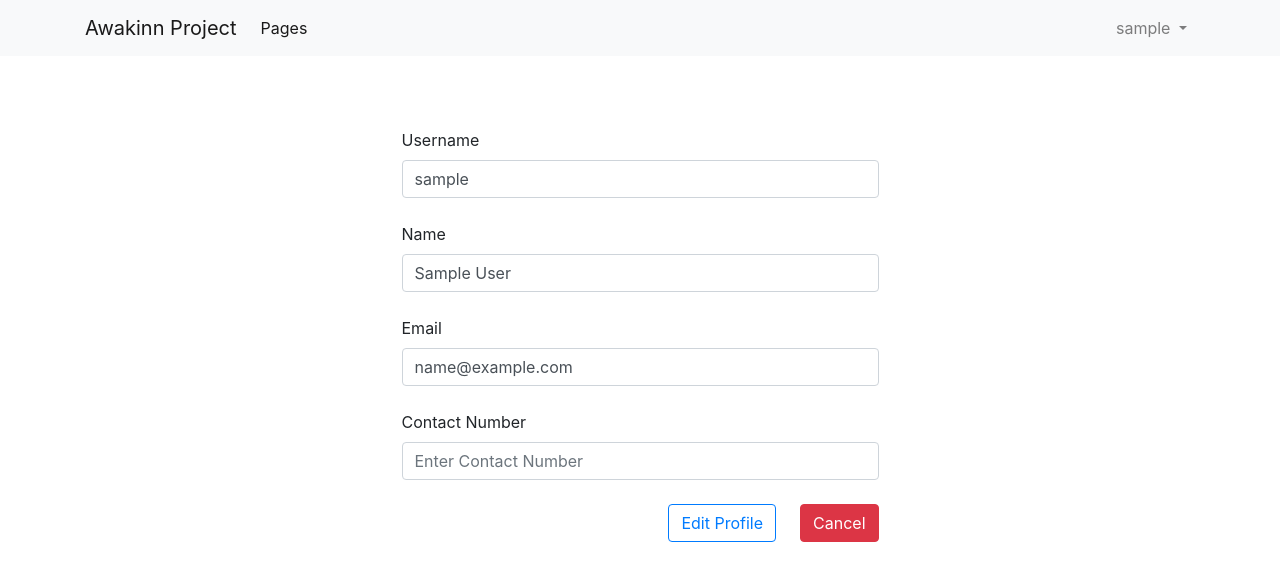
After one commit to chiranjeev11/website_content_editor, a Flask app: page /admin/edit_profile in a window 1280 px wide. The commit adds this page. Shown: the top 581 px of the page. Run offline with Flask 2, Linux system fonts and the light colour scheme; the visitor is signed in with stand-in values (Sample User, id 1); data comes from the database, SQL or seed files in the repository; data that the repository does not hold is empty; some libraries are stand-ins or nearby versions.

Commit message:
admin profile and change password

```diff
--- a/app/form.py
+++ b/app/form.py
@@ -1,17 +1,41 @@
 from flask_wtf import FlaskForm
-from wtforms import StringField, PasswordField, BooleanField, SubmitField, TextAreaField, FileField
+from wtforms import StringField, PasswordField, BooleanField, SubmitField, TextAreaField, FileField, IntegerField
 from wtforms.validators import DataRequired, ValidationError, Email, EqualTo, Length
 
 class LoginForm(FlaskForm):
 
 	username = StringField('Username', validators=[DataRequired()])
 
-	password = StringField('Password', validators=[DataRequired()])
+	password = PasswordField('Password', validators=[DataRequired()])
 
 	remember_me = BooleanField('Remember Me')
 
 	submit = SubmitField('Sign In')
 
+
+class EditProfileForm(FlaskForm):
+
+	username = StringField('Username', validators=[DataRequired()])
+
+	name = StringField('Name', validators=[DataRequired()])
+
+	email = StringField('Email', validators=[DataRequired()])
+
+	contact = IntegerField('Contact Number')
+
+	submit = SubmitField('Edit Profile')
+
+
+
+class ChangePasswordForm(FlaskForm):
+
+	old_password = StringField('Old Password', validators=[DataRequired()])
+
+	new_password = StringField('New Password', validators=[DataRequired()])
+
+	confirm_new_password = StringField('Confirm new password', validators=[DataRequired()])
+
+	submit = SubmitField('Change Password')
 
 class RegistrationForm(FlaskForm):
 
--- a/app/models.py
+++ b/app/models.py
@@ -9,7 +9,11 @@ class User(db.Model, UserMixin):
 
 	username = db.Column(db.String(55))
 
+	name = db.Column(db.String(55))
+
 	email = db.Column(db.String(255))
+
+	phone = db.Column(db.String(25))
 
 	password_hash = db.Column(db.String(255))
 
--- a/app/routes.py
+++ b/app/routes.py
@@ -4,7 +4,7 @@ from app.utils import save_picture
 from app import app, login, db
 import os
 from flask_login import current_user, login_user, logout_user, login_required
-from app.form import LoginForm
+from app.form import LoginForm, ChangePasswordForm, EditProfileForm
 
 
 
@@ -144,6 +144,71 @@ def terms_conditions():
 	return render_template('terms_conditions.html', page=meta_obj, image_path=image_path)
 
 
+@app.route('/admin/edit_profile', methods=['GET', 'POST'])
+@login_required
+def admin_profile():
+
+	form = EditProfileForm()
+
+	user = User.query.filter_by(username=current_user.username).first()
+
+	if form.validate_on_submit():
+
+		user.username = form.username.data
+
+		user.name = form.name.data
+
+		user.phone = form.contact.data
+
+		user.email = form.email.data
+
+		db.session.add(user)
+
+		db.session.commit()
+
+		flash('Details Edited Successfully')
+
+
+	return render_template('admin_profile.html', form=form, user=user)
+
+@app.route('/admin/change_password', methods=['POST', 'GET'])
+@login_required
+def admin_change_password():
+
+	form = ChangePasswordForm()
+
+	user = User.query.filter_by(username=current_user.username).first()
+
+	if form.validate_on_submit():
+
+		if user.check_password(form.old_password.data):
+
+			if form.new_password.data == form.confirm_new_password.data:
+
+				user.set_password(form.new_password.data)
+
+				db.session.add(user)
+
+				db.session.commit()
+
+				flash('Your password has been updated')
+
+
+			else:
+
+				flash('new passwords does not match')
+
+		else:
+
+			flash('Enter correct password')
+
+		return redirect(url_for('admin_change_password'))
+
+
+
+	return render_template('admin_change_password.html', form=form)
+
+
 
 @app.route('/admin/pages/edit-request', methods=['GET', 'POST'])
 @login_required
@@ -153,10 +218,6 @@ def pages_edit_request():
 
 
 		data = request.form['data']
-
-
-
-
 
 	else:
 
--- /dev/null
+++ b/app/templates/admin_profile.html
@@ -0,0 +1,57 @@
+{% extends 'base.html' %}
+
+{% block content %}
+
+<div class="d-flex justify-content-center">
+	<form action="" method="post" class="form  mt-5 col-sm-6 px-0">
+
+		{{ form.hidden_tag() }}
+		<div class="form-content">
+			<div class="col">
+				<div class="form-group m-4">
+					{{ form.username.label() }}
+					{{ form.username(size=32,type="text", value=user.username, class="form-control", placeholder="Enter Username *") }}
+					{% for error in form.username.errors %}
+					<span style="color: red">[{{ error }}]</span>
+					{% endfor %}
+				</div>
+				<div class="form-group m-4">
+					{{ form.name.label() }}
+					{{ form.name(size=32,type="text", class="form-control", value=user.name, placeholder="Enter Name *")}}
+					{% for error in form.name.errors %}
+					<span style="color: red">[{{ error }}]</span>
+					{% endfor %}
+				</div>
+				<div class="form-group m-4">
+					{{ form.email.label() }}
+					{% if user.email %}
+					{{ form.email(size=32,type="email", value=user.email, class="form-control", placeholder="Enter Email")}}
+					{% else %}
+					{{ form.email(size=32,type="text", class="form-control", placeholder="Enter Email")}}
+					{% endif %}
+					{% for error in form.email.errors %}
+					<span style="color: red">[{{ error }}]</span>
+					{% endfor %}
+				</div>
+				<div class="form-group m-4">
+					{{ form.contact.label() }}
+					{% if user.phone %}
+					{{ form.contact(size=32,type="number", value=user.phone, class="form-control", placeholder="Enter Contact Number")}}
+					{% else %}
+					{{ form.contact(size=32,type="text", class="form-control", placeholder="Enter Contact Number")}}
+					{% endif %}
+					{% for error in form.contact.errors %}
+					<span style="color: red">[{{ error }}]</span>
+					{% endfor %}
+				</div>
+				<div class="form-group d-md-flex  justify-content-end align-items-center">
+					{{ form.submit(class="btn btn-outline-primary") }}
+					<a class="btn btn-danger mx-4" href="{{ url_for('pages') }}">Cancel</a>
+				</div>
+			</div>
+		</div>
+	</form>
+</div>
+
+
+{% endblock %}
--- a/app/templates/base.html
+++ b/app/templates/base.html
@@ -3,11 +3,11 @@
 <head>
 	<meta charset="utf-8">
 	<meta name="viewport" content="width=device-width, initial-scale=1">
-	<link href="https://cdn.jsdelivr.net/npm/bootstrap@5.0.0-beta3/dist/css/bootstrap.min.css" rel="stylesheet" integrity="sha384-eOJMYsd53ii+scO/bJGFsiCZc+5NDVN2yr8+0RDqr0Ql0h+rP48ckxlpbzKgwra6" crossorigin="anonymous">
-	<script src="https://cdn.jsdelivr.net/npm/bootstrap@5.0.0-beta3/dist/js/bootstrap.bundle.min.js" integrity="sha384-JEW9xMcG8R+pH31jmWH6WWP0WintQrMb4s7ZOdauHnUtxwoG2vI5DkLtS3qm9Ekf" crossorigin="anonymous"></script>
-	<script src="https://cdn.jsdelivr.net/npm/@popperjs/core@2.9.1/dist/umd/popper.min.js" integrity="sha384-SR1sx49pcuLnqZUnnPwx6FCym0wLsk5JZuNx2bPPENzswTNFaQU1RDvt3wT4gWFG" crossorigin="anonymous"></script>
-	<script src="https://cdn.jsdelivr.net/npm/bootstrap@5.0.0-beta3/dist/js/bootstrap.min.js" integrity="sha384-j0CNLUeiqtyaRmlzUHCPZ+Gy5fQu0dQ6eZ/xAww941Ai1SxSY+0EQqNXNE6DZiVc" crossorigin="anonymous"></script>
 	<script src="https://ajax.googleapis.com/ajax/libs/jquery/3.5.1/jquery.min.js"></script>
+	<link rel="stylesheet" href="https://maxcdn.bootstrapcdn.com/bootstrap/4.4.1/css/bootstrap.min.css">
+    <script src="https://ajax.googleapis.com/ajax/libs/jquery/3.4.1/jquery.min.js"></script>
+    <script src="https://cdnjs.cloudflare.com/ajax/libs/popper.js/1.16.0/umd/popper.min.js"></script>
+    <script src="https://maxcdn.bootstrapcdn.com/bootstrap/4.4.1/js/bootstrap.min.js"></script>
 	<script src="https://kit.fontawesome.com/92da58560f.js" crossorigin="anonymous"></script>
 	<link href="https://cdn.jsdelivr.net/npm/select2@4.0.12/dist/css/select2.min.css" rel="stylesheet" />
 	<script src="https://cdn.jsdelivr.net/npm/select2@4.0.12/dist/js/select2.min.js"></script>
@@ -35,11 +35,22 @@
 
 				<ul class="navbar-nav ml-auto">
 					{% if current_user.is_authenticated %}
-					<li class="nav-item active">
-						<a class="nav-link" href="{{ url_for('admin_logout') }}">Logout</a>
-					</li>
+					<li class="nav-item dropdown">
+			        <a class="nav-link dropdown-toggle" href="#" id="navbarDropdown" role="button" data-toggle="dropdown" aria-haspopup="true" aria-expanded="false">
+			          {{ current_user.username }}
+			        </a>
+			        <div class="dropdown-menu" aria-labelledby="navbarDropdown">
+			          <a class="dropdown-item" href="{{ url_for('admin_profile') }}">Edit Profile</a>
+			          <a class="dropdown-item" href="{{ url_for('admin_change_password') }}">Change Password</a>
+			          <div class="dropdown-divider"></div>
+			          <a class="dropdown-item" href="{{ url_for('admin_logout') }}">Logout</a>
+			        </div>
+			      </li>
+
 					{% endif %}
+
 				</ul>
+
 			</div>
 		</div>
 	</nav>
@@ -52,7 +63,7 @@
 
 	            <div class="alert alert-success alert-dismissible fade show" role="alert">
 				  {{ message }}
-				  <button type="button" class="btn-close" data-bs-dismiss="alert" aria-label="Close"></button>
+				  <button type="button" class="close" data-dismiss="alert" aria-label="Close"><span aria-hidden="true">&times;</span></button>
 				</div>
 				{% endfor %}
 	        </ul>
```
Also changed, not shown: app/templates/admin_change_password.html (added, +41 -0 lines), app/templates/pages.html (+52 -35 lines).
